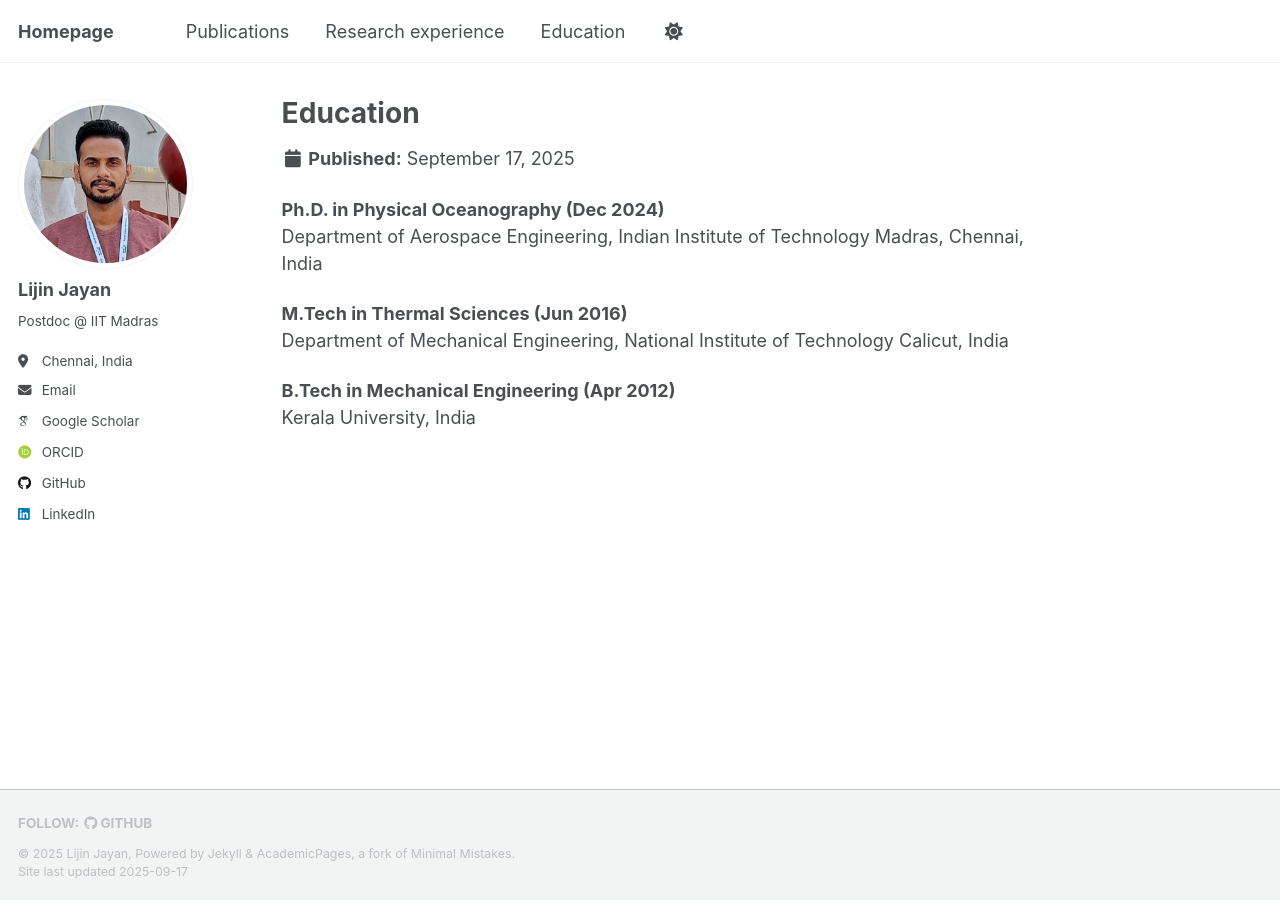
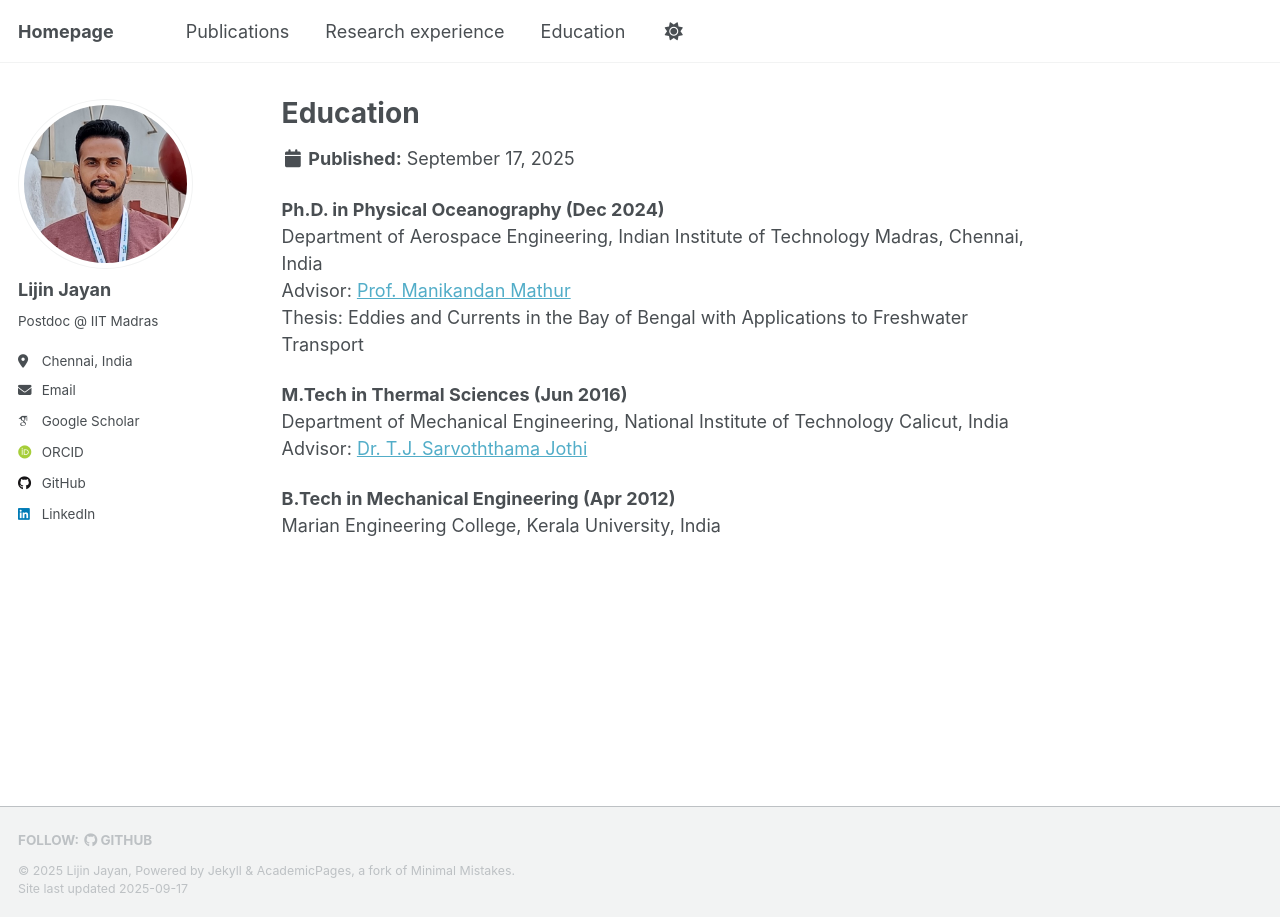
Before and after one commit to ljayan/ljayan.github.io, a Jekyll site: the page built from _education/education.md, in a window 1280 px wide. Built offline with Jekyll 4.4.1, drawn with Linux system fonts in a browser that asks for light colours; some web fonts are replaced.

Commit message:
Update education.md

```diff
--- a/_education/education.md
+++ b/_education/education.md
@@ -5,9 +5,12 @@ permalink: /education/
 
 **Ph.D. in Physical Oceanography (Dec 2024)**
 Department of Aerospace Engineering, Indian Institute of Technology Madras, Chennai, India
+Advisor: [Prof. Manikandan Mathur](https://scholar.google.co.in/citations?user=QbrM7-gAAAAJ&hl=en)
+Thesis: Eddies and Currents in the Bay of Bengal with Applications to Freshwater Transport
 
 **M.Tech in Thermal Sciences (Jun 2016)**
 Department of Mechanical Engineering, National Institute of Technology Calicut, India
+Advisor: [Dr. T.J. Sarvoththama Jothi](https://scholar.google.co.in/citations?user=8lTajj4AAAAJ&hl=en)
 
 **B.Tech in Mechanical Engineering (Apr 2012)**
-Kerala University, India
+Marian Engineering College, Kerala University, India
```
